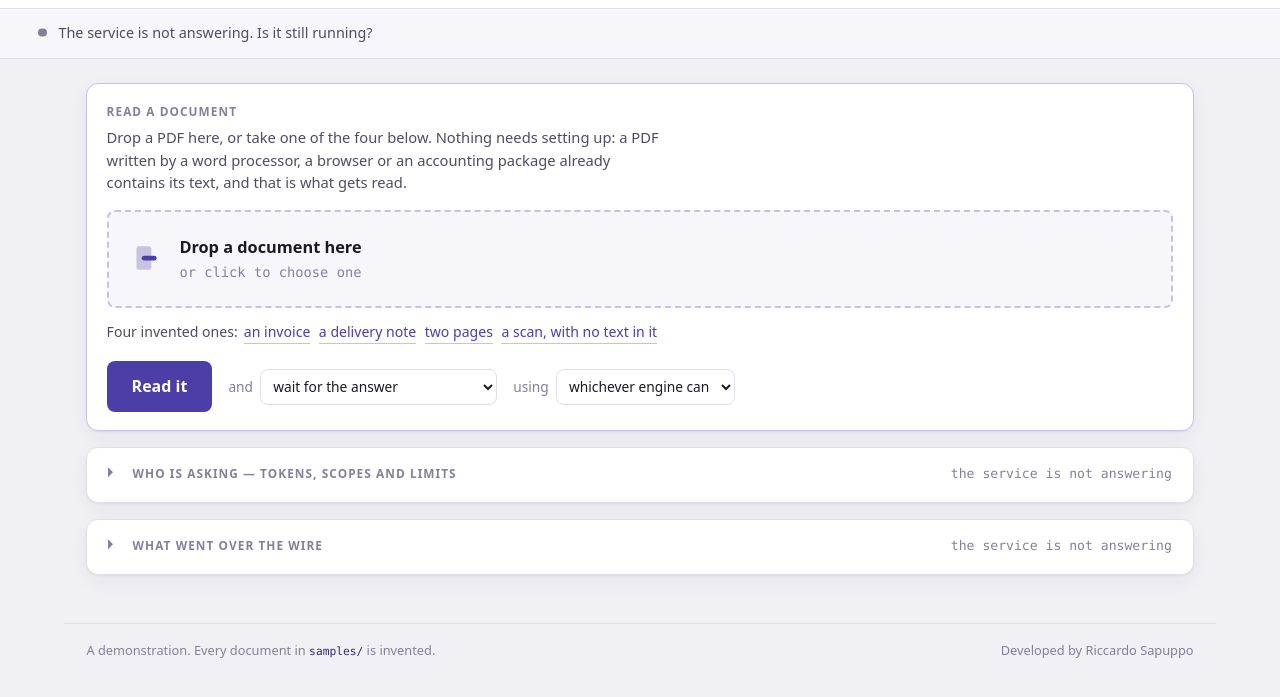
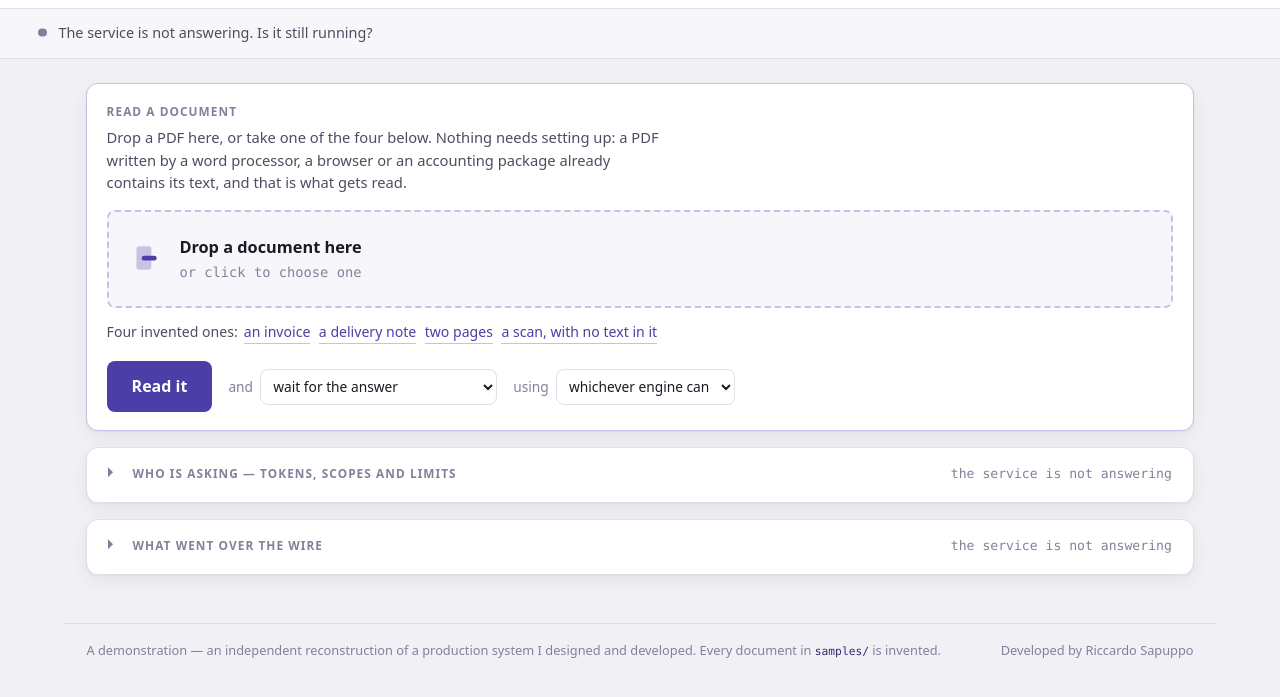
Before and after one commit to riccardosapuppo/document-ocr-service, a website: page public/index.html in a window 1280 px wide. Shown: the part 49-746 px from the top of the page. Drawn offline with Linux system fonts and the light colour scheme; no server answers.

Commit message:
What this reconstructs, and what is not in it
The work was here and its origin was not. This adds the notice: a
reconstruction of a production system, rebuilt because confidentiality and
intellectual property keep the original out of a public repository, with newly
written code and invented data.

The same notice stands in every repository in this portfolio, character for
character, and a check compares them rather than trusting that they still
match. A block nobody compares has drifted by the third edit, and reading it
does not catch that.

Where there is a page to open, the short form of it joins the footer note about
the invented data rather than adding a second one: somebody arriving from a
direct link never sees this file.

```diff
--- a/public/index.html
+++ b/public/index.html
@@ -214,7 +214,10 @@
     </main>
 
     <footer>
-      <span>A demonstration. Every document in <code>samples/</code> is invented.</span>
+      <span>
+        A demonstration — an independent reconstruction of a production system I
+        designed and developed. Every document in <code>samples/</code> is invented.
+      </span>
       <span>Developed by Riccardo Sapuppo</span>
     </footer>
 
```
Also changed, not shown: README.md, docs/panel.png, docs/phone.png, docs/read.png, docs/refusals.png.
